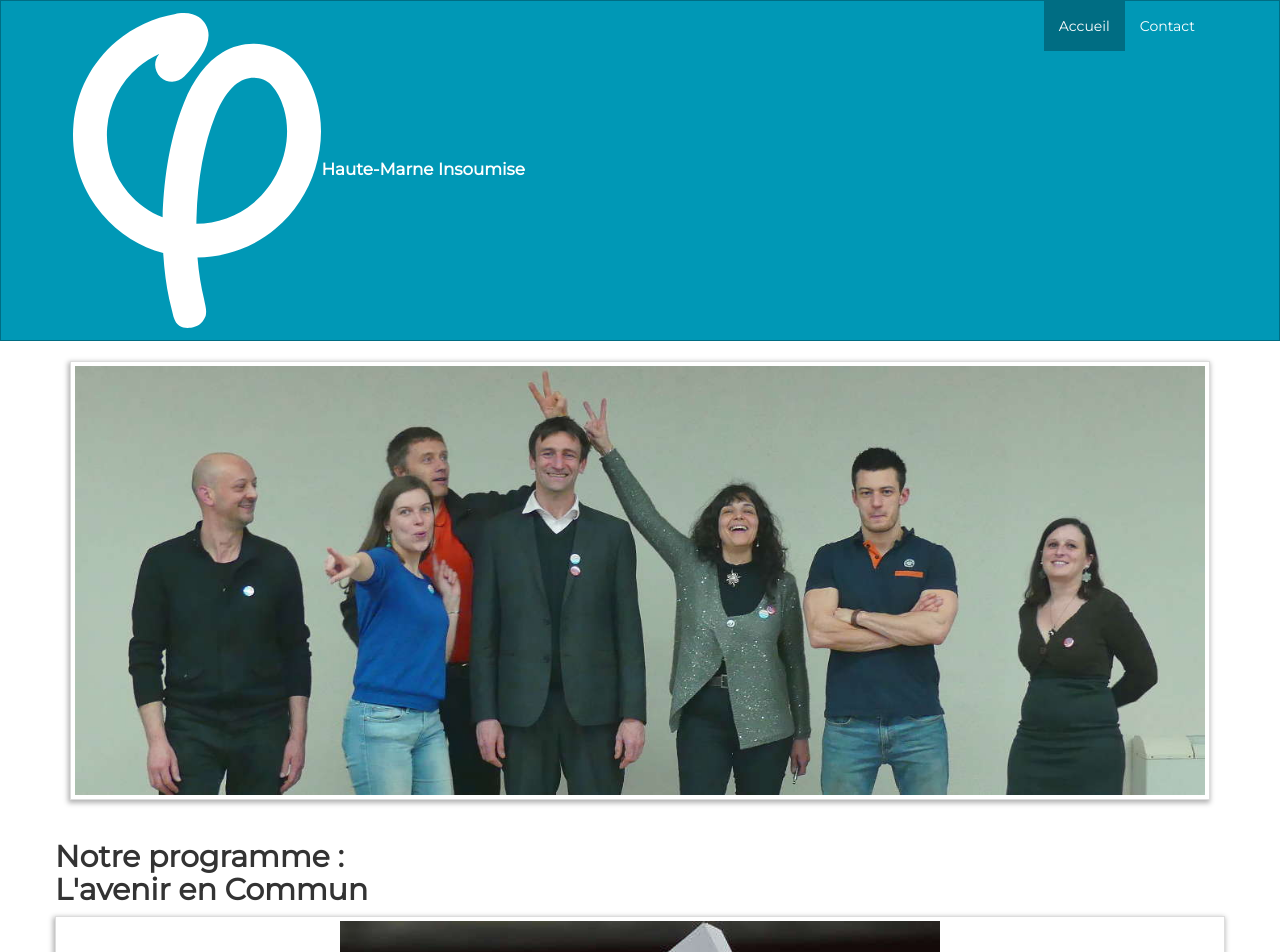
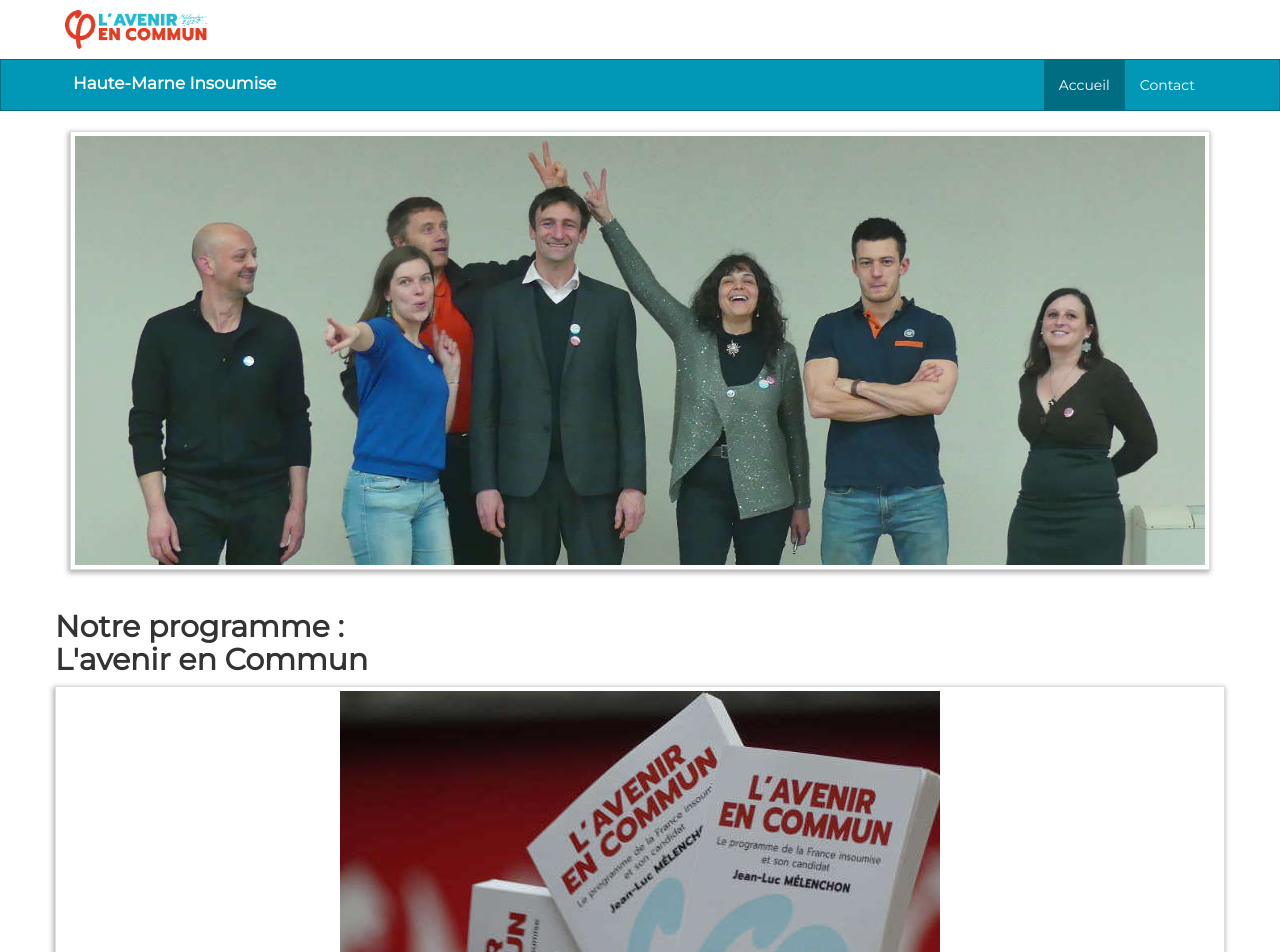
Before and after one commit to HauteMarneInsoumise/HauteMarneInsoumise.github.io, a Jekyll site: the page built from pages/index.html, in a window 1280 px wide. Shown: the top 952 px of the page. Built offline with Jekyll 4.4.1, drawn with Linux system fonts in a browser that asks for light colours.

Commit message:
subheader

```diff
--- a/_includes/header.html
+++ b/_includes/header.html
@@ -6,6 +6,23 @@
   {% include utils/noscript.html %}
   {% include utils/cookiewarning.html %}
 </div>
+
+<div class="container subheader">
+
+<div class="row">
+  <div class="col-sm-6">
+    <a href="https://avenirencommun.fr/">
+      <img src="/assets/img/logos/l-avenir-en-commun-w400.gif" alt="logo l'Avenir en Commun" itemprop="logo" class="aec img-responsive">
+    </a>
+  </div>
+  <div class="col-sm-6"></div>
+</div>
+
+
+
+</div>
+
+
 
 <!--Navbar {{ navbarId }}-->
 <nav class="navbar navbar-inverse">
@@ -17,7 +34,7 @@
         <span>Menu</span>
       </button>
       <div class="site-title">
-        <a class="" href="/"><img src="{{ site.baseurl }}/assets/img/{{ site.logoImage }}" alt="Logo {{ site.title }}" class="">{{ site.title }}</a>
+        <a class="" href="/">{{ site.title }}</a>
       </div>
     </div>
 
```
